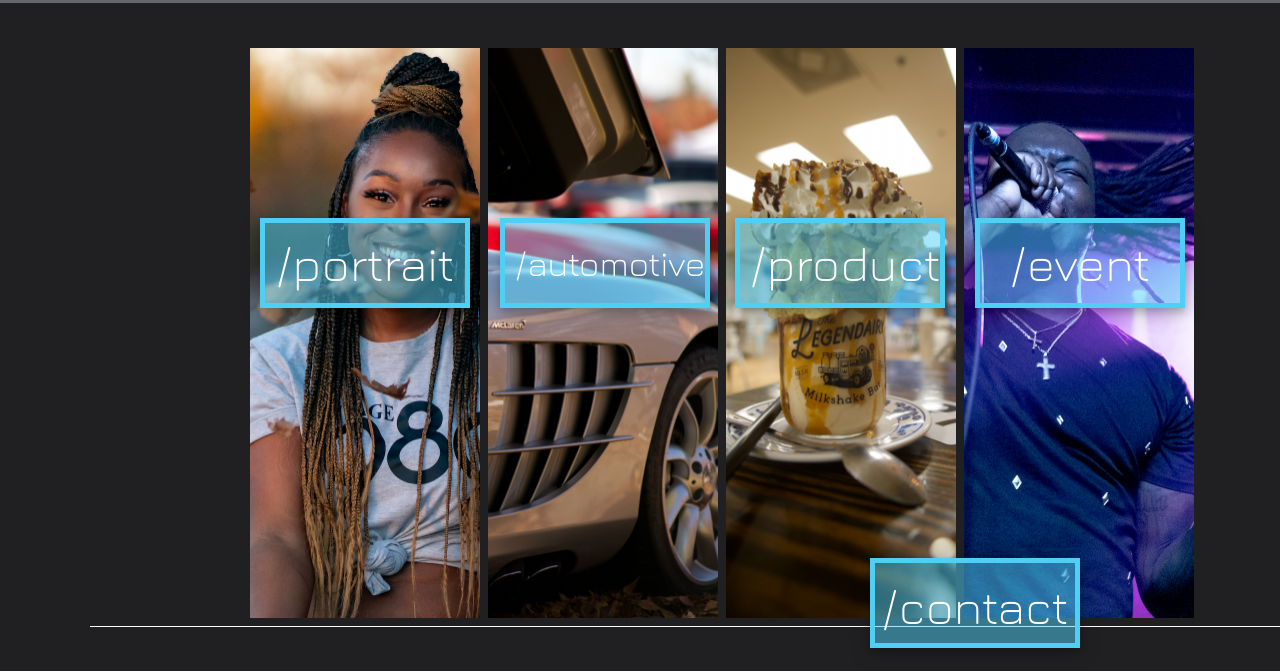
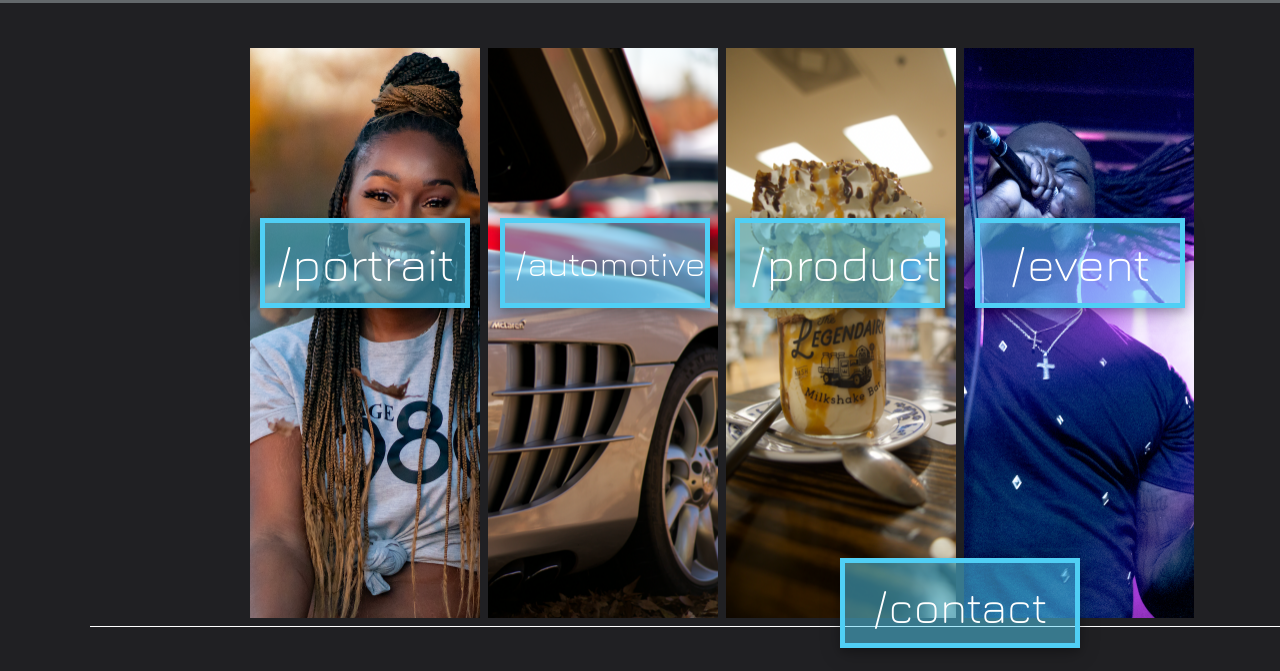
Before and after one commit to NifemiB/NifemiB.github.io, a plain HTML site: page Nifemi'sWorld.html in a window 1280 px wide. Shown: the part 132-803 px from the top of the page. Drawn offline with nearby package versions, Linux system fonts and the light colour scheme.

Commit message:
Update style.css
boo font size and width

```diff
--- a/CSS/style.css
+++ b/CSS/style.css
@@ -277,11 +277,11 @@ a{
     margin-right: 200px;
     margin-top:;
     border:5px solid rgb(80,207,245);
-    width:210px;
+    width:240px;
     height:90px;
     text-align: center;
     padding-top: 7px;
-    font-size: 48px;
+    font-size: 45px;
     position: fixed;
     right:0px;
     color:white;
```
